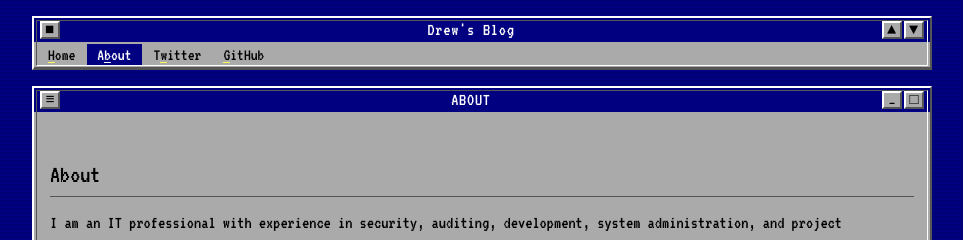
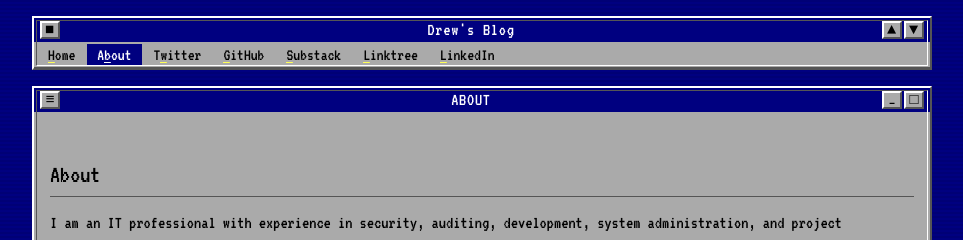
Before and after one commit to drewhjelm/drewhjelm.github.io, a Jekyll site: the page built from about.md, in a window 1280 px wide. Shown: the top 240 px of the page, without its empty margins (158-1121 px from the left). Built offline with Jekyll 4.4.1, drawn with Linux system fonts in a browser that asks for light colours.

Commit message:
Add Substack, Linktree, and LinkedIn links to nav bar
Also updates LinkedIn URL in about.md to consistent short form.

Co-Authored-By: Claude Sonnet 4.6 <noreply@anthropic.com>

```diff
--- a/_includes/dos-header.html
+++ b/_includes/dos-header.html
@@ -23,6 +23,9 @@
       {% if site.github_username %}
       <a href="https://github.com/{{ site.github_username }}" target="_blank" rel="noopener" data-hotkey-pos="0" tabindex="0">GitHub</a>
       {% endif %}
+      <a href="https://basicsarehard.substack.com/" target="_blank" rel="noopener" data-hotkey-pos="0" tabindex="0">Substack</a>
+      <a href="https://linktr.ee/drewhjelm" target="_blank" rel="noopener" data-hotkey-pos="0" tabindex="0">Linktree</a>
+      <a href="https://linkedin.com/in/drewhjelm" target="_blank" rel="noopener" data-hotkey-pos="0" tabindex="0">LinkedIn</a>
     </nav>
   </div>
 </header>
--- a/about.md
+++ b/about.md
@@ -6,4 +6,4 @@ permalink: /about/
 
 I am an IT professional with experience in security, auditing, development, system administration, and project management.
 
-My professional experience is listed on [LinkedIn](https://www.linkedin.com/in/drew-hjelm-26577152).
+My professional experience is listed on [LinkedIn](https://linkedin.com/in/drewhjelm).
```
